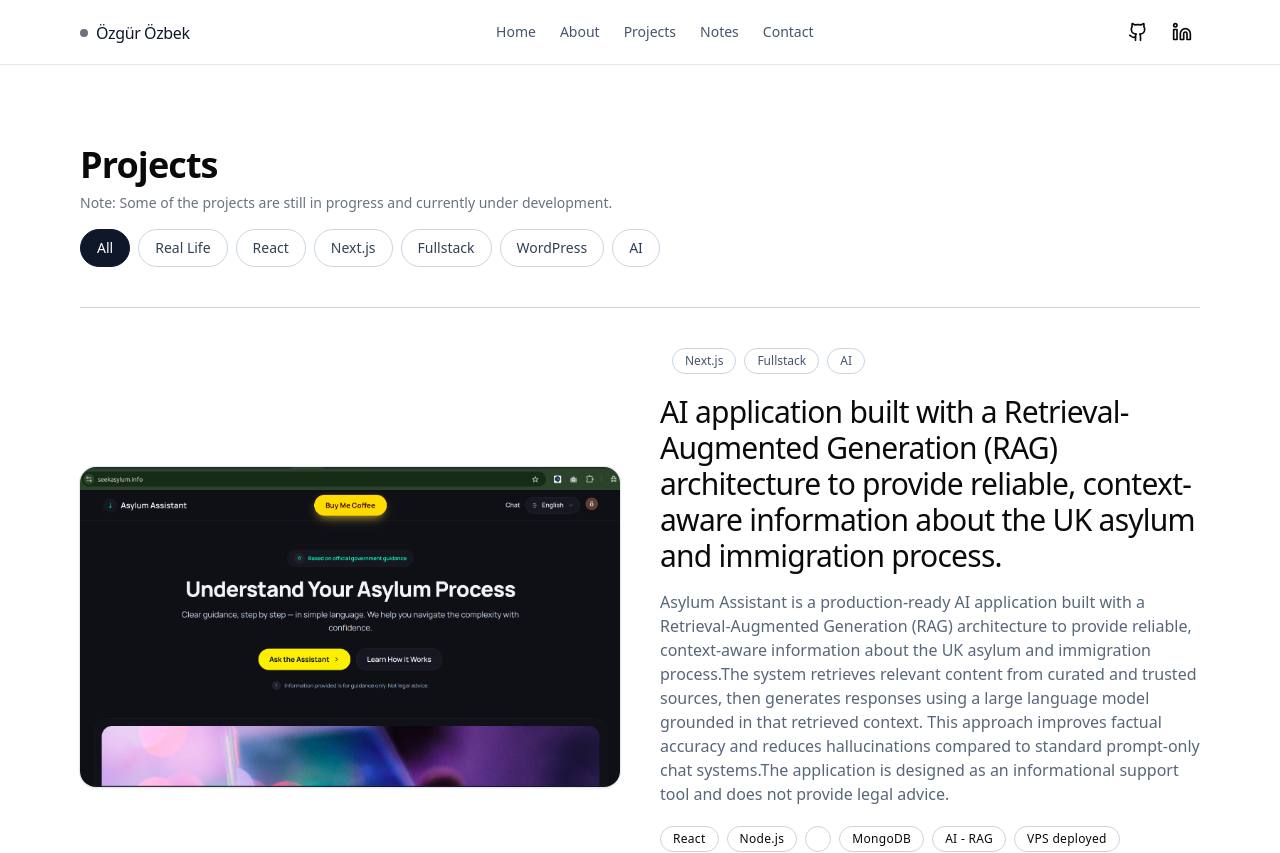
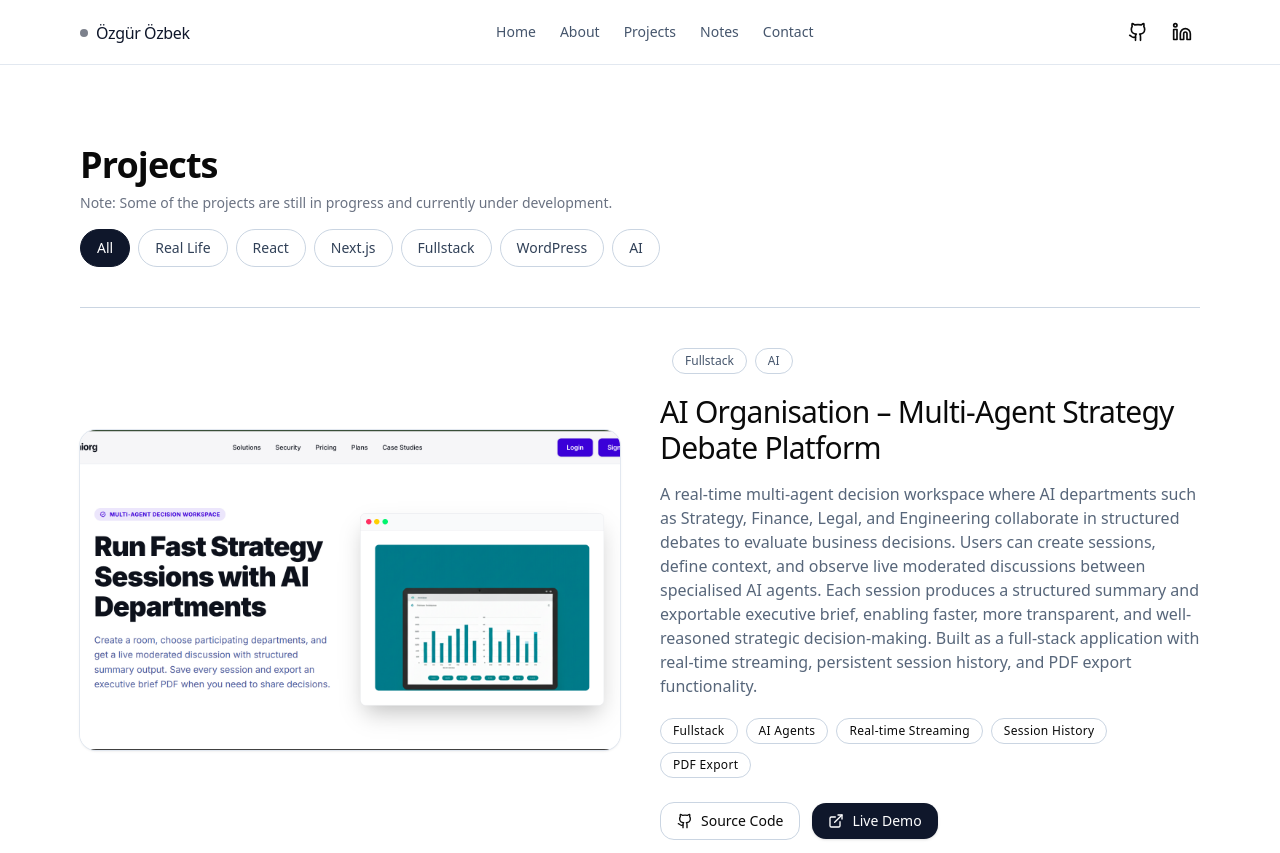
Before and after one commit to ozgurozbekuk/newportfoliopage, a React (Vite) app: page /projects in a window 1280 px wide. Shown: the top 853 px of the page. Built offline with nearby package versions, Linux system fonts and the light colour scheme.

Commit message:
Added aiorg.online project

```diff
--- a/src/data/project.js
+++ b/src/data/project.js
@@ -1,4 +1,20 @@
 const PROJECTS = [
+  {
+    title: "AI Organisation – Multi-Agent Strategy Debate Platform",
+    categories: ["Fullstack", "AI"],
+    description:
+      "A real-time multi-agent decision workspace where AI departments such as Strategy, Finance, Legal, and Engineering collaborate in structured debates to evaluate business decisions. Users can create sessions, define context, and observe live moderated discussions between specialised AI agents. Each session produces a structured summary and exportable executive brief, enabling faster, more transparent, and well-reasoned strategic decision-making. Built as a full-stack application with real-time streaming, persistent session history, and PDF export functionality.",
+    tech: [
+      "Fullstack",
+      "AI Agents",
+      "Real-time Streaming",
+      "Session History",
+      "PDF Export",
+    ],
+    image: "images/aiorg.png",
+    github: "https://github.com/ozgurozbekuk/agent-arena",
+    demo: "https://aiorg.online",
+  },
   {
     title:
       " AI application built with a Retrieval-Augmented Generation (RAG) architecture to provide reliable, context-aware information about the UK asylum and immigration process.",
```
Also changed, not shown: public/images/aiorg.png (added).
